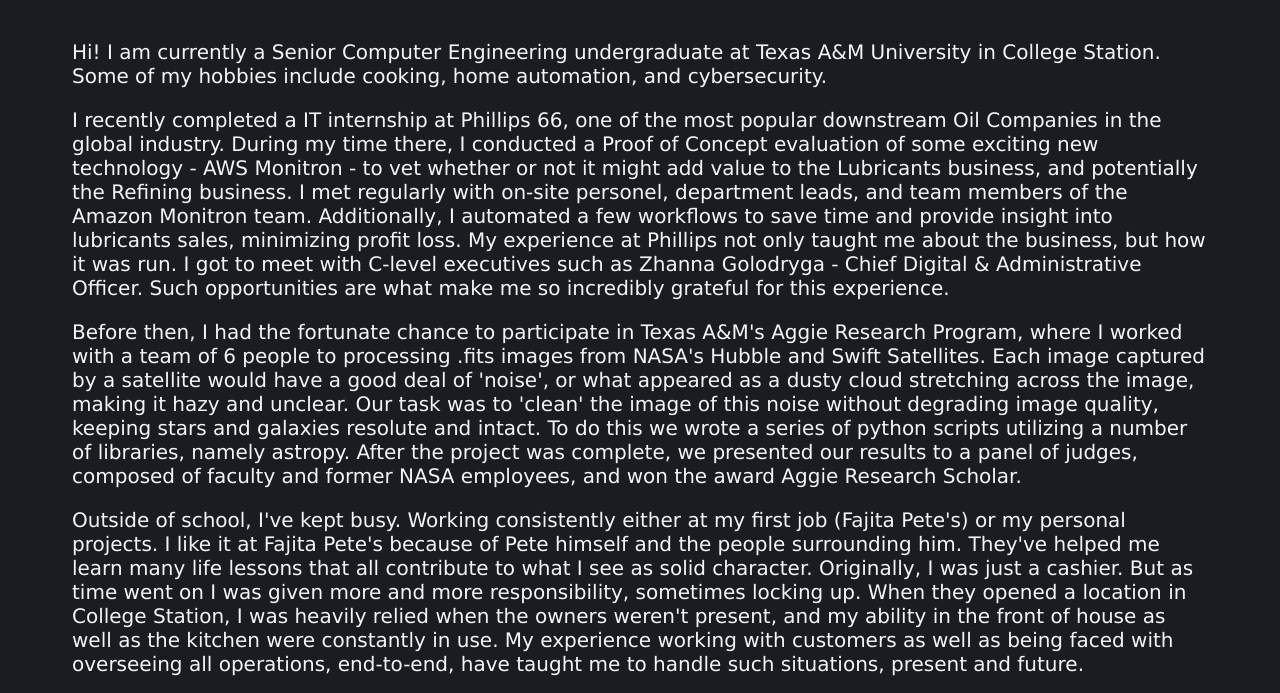
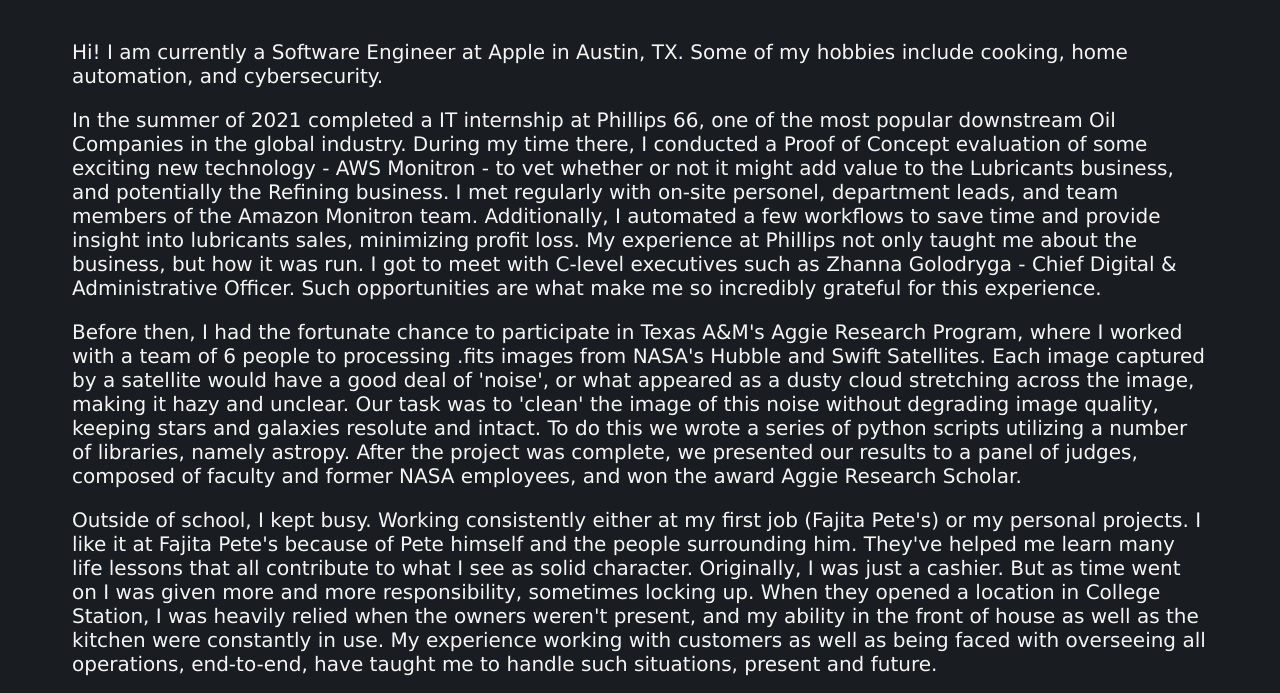
Before and after one commit to seanjwaters/seanjwaters.github.io, a plain HTML site: page about.html in a window 1280 px wide. Shown: the part 62-755 px from the top of the page. Drawn offline with Linux system fonts and the light colour scheme.

Commit message:
updated for time

```diff
--- a/about.html
+++ b/about.html
@@ -18,12 +18,12 @@
     </ul>
 
 
-        <p>Hi! I am currently a Senior Computer Engineering
-undergraduate at Texas A&amp;M University in College Station. Some of my hobbies
- include cooking, home automation, and cybersecurity.
+        <p>Hi! I am currently a Software Engineer
+            at Apple in Austin, TX. Some of my hobbies
+            include cooking, home automation, and cybersecurity.
         </p>
         <p>
-            I recently completed a IT internship at Phillips 66,
+            In the summer of 2021 completed a IT internship at Phillips 66,
             one of the most popular downstream Oil Companies in the global industry.
             During my time there, I conducted a Proof of Concept evaluation of some exciting
             new technology - AWS Monitron - to vet whether or not it might add value to the
@@ -43,7 +43,7 @@ undergraduate at Texas A&amp;M University in College Station. Some of my hobbies
             After the project was complete, we presented our results to a panel of judges, composed of faculty and former NASA employees, and won the award Aggie Research Scholar.
         </p>
         <p>
-            Outside of school, I've kept busy. Working consistently either at my first job (Fajita Pete's) or my personal projects.
+            Outside of school, I kept busy. Working consistently either at my first job (Fajita Pete's) or my personal projects.
             I like it at Fajita Pete's because of Pete himself and the people surrounding him. They've helped me learn many life lessons that
             all contribute to what I see as solid character. Originally, I was just a cashier. But as time went on I was given more and
             more responsibility, sometimes locking up. When they opened a location in College Station, I was heavily relied when the owners
@@ -51,7 +51,7 @@ undergraduate at Texas A&amp;M University in College Station. Some of my hobbies
             as well as being faced with overseeing all operations, end-to-end, have taught me to handle such situations, present and future.
         </p>
         <p>
-            Since my freshman year, I've also been a part of the <a href="https://tx.ag/tamuisa">International Student Association</a>. One of 13 organizations Sponsored by the University.
+            Since my freshman year, I was also a part of the <a href="https://tx.ag/tamuisa">International Student Association</a>. One of 13 organizations Sponsored by the University.
             I initially joined as a member, but increasingly found more and more opportunities for responsibility. Soon I became an Officer, a position I held
             until a position for Vice President unexpectedly opened up. I jumped at the opportunity, and then covid hit. Despite the challenges it posed, my team
             and I were still able to organize successfull events & programs. Later, I  was voted President for the following year, which was still fully online due to covid.
```
Also changed, not shown: index.html (+2 -2 lines), css/style.css (line endings or trailing spaces), functions.js (line endings or trailing spaces), portfolio.html (line endings or trailing spaces), qualification.html (line endings or trailing spaces), secret.html (line endings or trailing spaces), service.html (line endings or trailing spaces), 1 other file.
